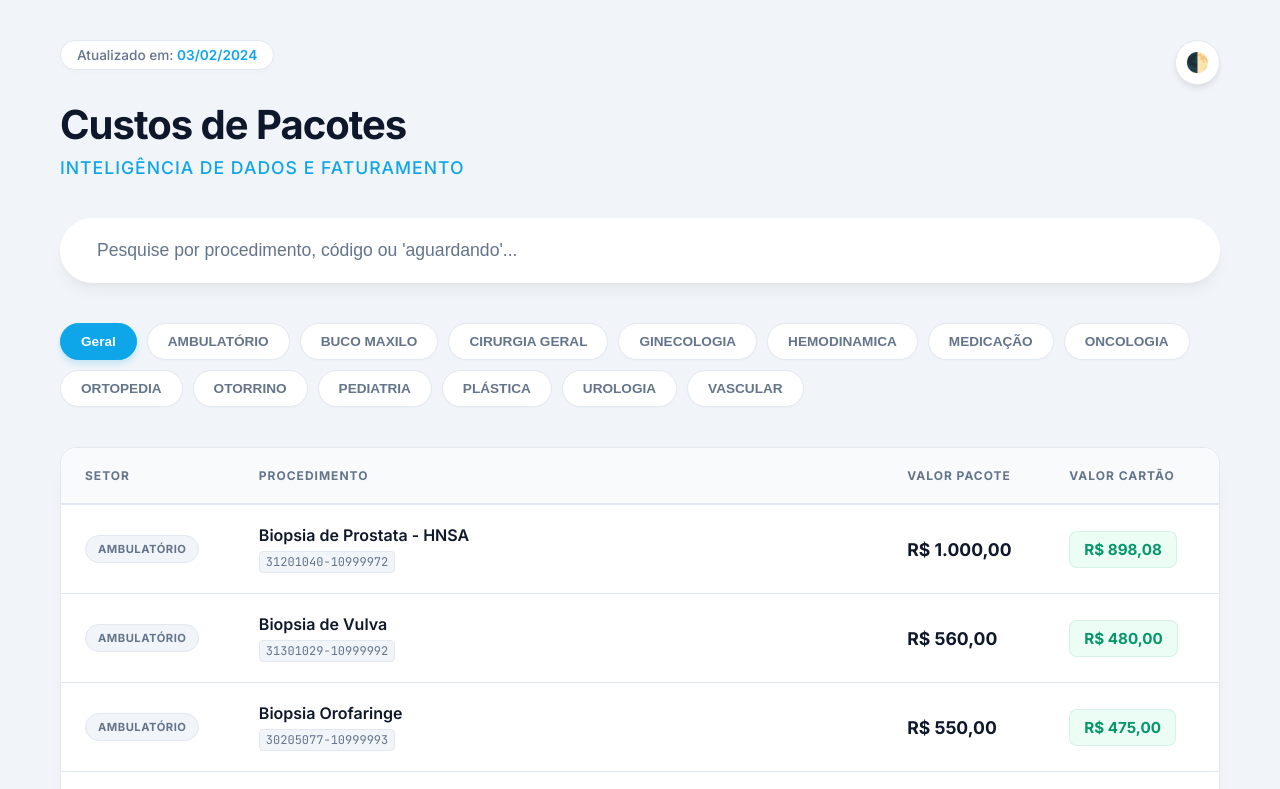
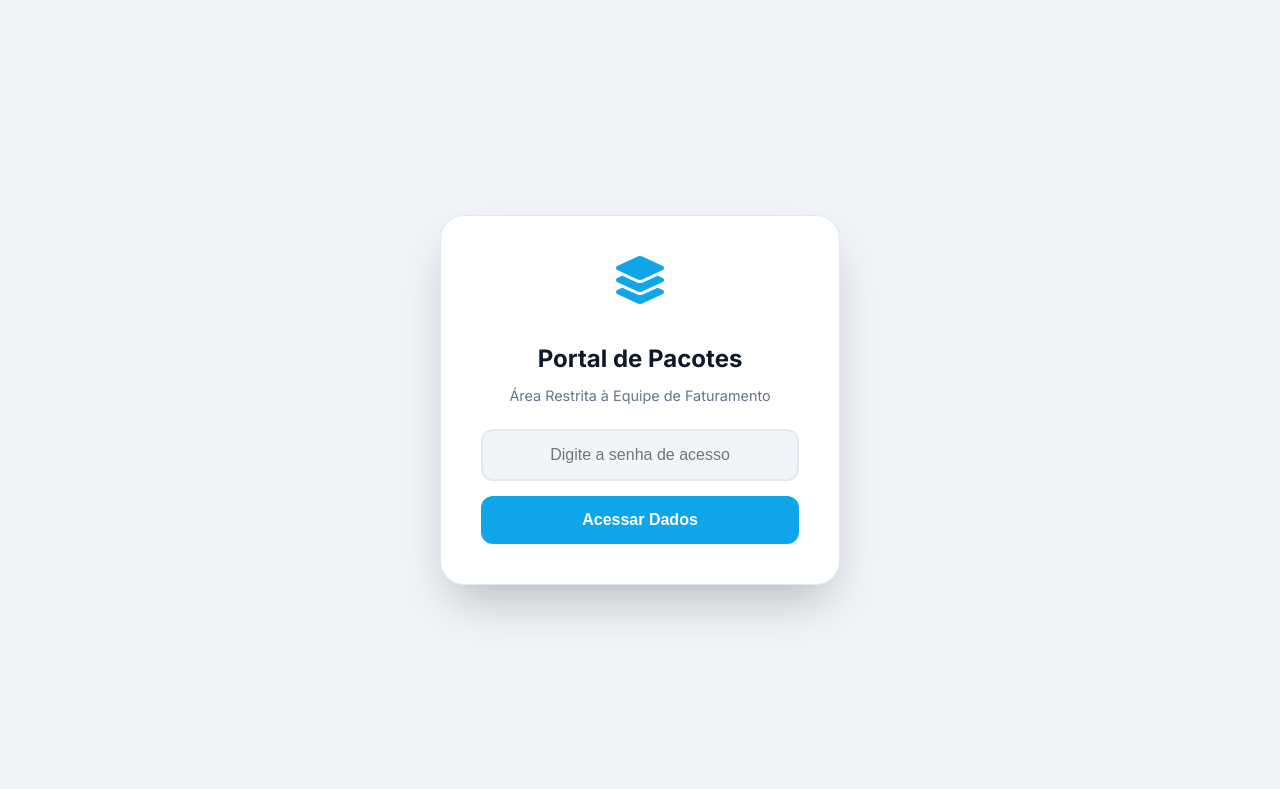
Before and after one commit to Matheus-Azambuja-1/dados-2, a plain HTML site: page pc.html in a window 1280 px wide. Shown: the top 789 px of the page. Drawn offline with Linux system fonts and the light colour scheme.

Commit message:
Implement login overlay and style adjustments
Added login overlay and updated styles for improved user experience.

```diff
--- a/pc.html
+++ b/pc.html
@@ -4,6 +4,7 @@
     <meta charset="UTF-8">
     <meta name="viewport" content="width=device-width, initial-scale=1.0">
     <title>Premium Portal | Grupo Azambuja</title>
+    <link rel="stylesheet" href="https://cdnjs.cloudflare.com/ajax/libs/font-awesome/6.4.0/css/all.min.css">
     <link href="https://fonts.googleapis.com/css2?family=Inter:wght@300;400;500;600;700&family=JetBrains+Mono:wght@400;500&display=swap" rel="stylesheet">
 
     <style>
@@ -25,23 +26,21 @@
 
         /* Paleta Modo Escuro (Dark Mode) */
         body.dark-mode {
-            --primary-dark: #f8fafc;      /* Texto principal mais claro */
-            --primary-light: #1e293b;     /* Fundo de cabeçalhos de tabela */
-            --accent-brand: #38bdf8;      /* Azul mais vibrante no escuro */
+            --primary-dark: #f8fafc;
+            --primary-light: #1e293b;
+            --accent-brand: #38bdf8;
             --accent-hover: #7dd3fc;
-            --text-main: #cbd5e1;         /* Texto padrão */
-            --text-muted: #94a3b8;        /* Texto secundário */
-            --border-light: #334155;      /* Bordas escuras */
-            --price-bg: rgba(5, 150, 105, 0.15); /* Fundo verde translúcido */
-            --price-text: #34d399;        /* Texto verde neon */
-            --bg-page: #0f172a;           /* Fundo da página (Slate 900) */
-            --card-bg: #1e293b;           /* Fundo dos cartões (Slate 800) */
+            --text-main: #cbd5e1;
+            --text-muted: #94a3b8;
+            --border-light: #334155;
+            --price-bg: rgba(5, 150, 105, 0.15);
+            --price-text: #34d399;
+            --bg-page: #0f172a;
+            --card-bg: #1e293b;
             --code-bg: #0f172a;
         }
 
-        * {
-            box-sizing: border-box;
-        }
+        * { box-sizing: border-box; }
 
         body {
             font-family: 'Inter', sans-serif;
@@ -53,6 +52,68 @@
             transition: background-color 0.3s ease, color 0.3s ease;
         }
 
+        /* Modal de Login */
+        #login-overlay {
+            position: fixed;
+            top: 0; left: 0;
+            width: 100%; height: 100%;
+            background: var(--bg-page);
+            z-index: 10000;
+            display: flex;
+            align-items: center;
+            justify-content: center;
+            backdrop-filter: blur(12px);
+            transition: all 0.5s ease;
+        }
+
+        .login-card {
+            background: var(--card-bg);
+            padding: 40px;
+            border-radius: 24px;
+            border: 1px solid var(--border-light);
+            box-shadow: 0 25px 50px -12px rgba(0,0,0,0.25);
+            text-align: center;
+            width: 90%;
+            max-width: 400px;
+        }
+
+        .login-card i {
+            font-size: 3rem;
+            color: var(--accent-brand);
+            margin-bottom: 20px;
+        }
+
+        .login-card input {
+            width: 100%;
+            padding: 15px;
+            border-radius: 12px;
+            border: 2px solid var(--border-light);
+            background: var(--bg-page);
+            color: var(--primary-dark);
+            font-size: 1rem;
+            margin-bottom: 15px;
+            outline: none;
+            text-align: center;
+        }
+
+        .login-card input:focus { border-color: var(--accent-brand); }
+
+        .login-card button {
+            width: 100%;
+            padding: 15px;
+            border-radius: 12px;
+            border: none;
+            background: var(--accent-brand);
+            color: white;
+            font-weight: 700;
+            cursor: pointer;
+            font-size: 1rem;
+            transition: 0.3s;
+        }
+
+        .login-card button:hover { background: var(--accent-hover); }
+
+        /* Estilos do Conteúdo Principal */
         .container {
             max-width: 1200px;
             margin: 0 auto;
@@ -60,7 +121,6 @@
             position: relative;
         }
 
-        /* Botão Tema Dark/Light */
         .theme-toggle {
             position: absolute;
             top: 40px;
@@ -80,11 +140,6 @@
             transition: all 0.3s ease;
         }
 
-        .theme-toggle:hover {
-            transform: scale(1.05);
-            border-color: var(--accent-brand);
-        }
-
         .update-badge {
             display: inline-block;
             background-color: var(--card-bg);
@@ -94,19 +149,7 @@
             color: var(--text-muted);
             margin-bottom: 30px;
             font-weight: 500;
-            box-shadow: 0 2px 4px rgba(0,0,0,0.02);
             border: 1px solid var(--border-light);
-            transition: all 0.3s ease;
-        }
-
-        #data-update {
-            color: var(--accent-brand);
-            font-weight: 600;
-        }
-
-        header {
-            margin-bottom: 40px;
-            text-align: left;
         }
 
         header h1 {
@@ -115,16 +158,6 @@
             color: var(--primary-dark);
             margin: 0;
             letter-spacing: -1px;
-            transition: color 0.3s ease;
-        }
-
-        header p {
-            color: var(--accent-brand);
-            font-size: 1.1rem;
-            margin-top: 8px;
-            font-weight: 500;
-            text-transform: uppercase;
-            letter-spacing: 1px;
         }
 
         .search-box {
@@ -132,16 +165,9 @@
             border: 2px solid transparent;
             padding: 5px;
             border-radius: 99px;
-            box-shadow: 0 10px 15px -3px rgba(0, 0, 0, 0.05), 0 4px 6px -2px rgba(0, 0, 0, 0.025);
+            box-shadow: 0 10px 15px -3px rgba(0, 0, 0, 0.05);
             display: flex;
             margin-bottom: 40px;
-            transition: all 0.3s ease;
-        }
-
-        .search-box:focus-within {
-            transform: translateY(-2px);
-            border-color: var(--accent-brand);
-            box-shadow: 0 10px 25px -5px rgba(14, 165, 233, 0.15);
         }
 
         #busca {
@@ -154,16 +180,7 @@
             color: var(--primary-dark);
         }
 
-        #busca::placeholder {
-            color: var(--text-muted);
-        }
-
-        .filters {
-            display: flex;
-            flex-wrap: wrap;
-            gap: 10px;
-            margin-bottom: 40px;
-        }
+        .filters { display: flex; flex-wrap: wrap; gap: 10px; margin-bottom: 40px; }
 
         .chip {
             padding: 10px 20px;
@@ -174,37 +191,20 @@
             font-weight: 600;
             color: var(--text-muted);
             cursor: pointer;
-            transition: all 0.2s ease;
-            box-shadow: 0 1px 2px rgba(0,0,0,0.02);
+            transition: 0.2s;
         }
 
-        .chip:hover {
-            border-color: var(--accent-brand);
-            color: var(--accent-brand);
-            transform: translateY(-1px);
-        }
-
-        .chip.active {
-            background: var(--accent-brand);
-            color: white;
-            border-color: var(--accent-brand);
-            box-shadow: 0 4px 6px rgba(14, 165, 233, 0.2);
-        }
+        .chip.active { background: var(--accent-brand); color: white; border-color: var(--accent-brand); }
 
         .table-card {
             background: var(--card-bg);
             border-radius: 16px;
             border: 1px solid var(--border-light);
             overflow: hidden;
-            box-shadow: 0 20px 25px -5px rgba(0, 0, 0, 0.03), 0 10px 10px -5px rgba(0, 0, 0, 0.02);
-            transition: all 0.3s ease;
+            box-shadow: 0 4px 6px rgba(0,0,0,0.02);
         }
 
-        table {
-            width: 100%;
-            border-collapse: collapse;
-        }
-
+        table { width: 100%; border-collapse: collapse; }
         thead th {
             padding: 20px 24px;
             text-align: left;
@@ -212,122 +212,53 @@
             font-size: 0.75rem;
             font-weight: 700;
             text-transform: uppercase;
-            letter-spacing: 1px;
             color: var(--text-muted);
             border-bottom: 2px solid var(--border-light);
-            transition: all 0.3s ease;
         }
 
-        tbody td {
-            padding: 20px 24px;
-            border-bottom: 1px solid var(--border-light);
-            font-size: 0.95rem;
-            vertical-align: middle;
-            transition: all 0.3s ease;
-        }
+        tbody td { padding: 20px 24px; border-bottom: 1px solid var(--border-light); font-size: 0.95rem; }
 
-        tr:last-child td { border-bottom: none; }
-        tr:hover td { background: var(--primary-light); }
-
-        .proc-name {
-            font-weight: 600;
-            color: var(--primary-dark);
-            display: block;
-            font-size: 1rem;
-        }
-
+        .proc-name { font-weight: 600; color: var(--primary-dark); display: block; }
         .proc-code {
             font-size: 0.75rem;
             color: var(--text-muted);
             font-family: 'JetBrains Mono', monospace;
-            margin-top: 6px;
-            display: inline-block;
             background: var(--code-bg);
             padding: 2px 6px;
             border-radius: 4px;
-            border: 1px solid var(--border-light);
         }
 
-        /* Estilo especial para quando aguarda cadastro */
-        .proc-code.pendente {
-            color: #ef4444; /* Red 500 */
-            background: rgba(239, 68, 68, 0.1);
-            border-color: rgba(239, 68, 68, 0.2);
-            font-weight: 600;
-        }
+        .proc-code.pendente { color: #ef4444; background: rgba(239, 68, 68, 0.1); font-weight: 600; }
+        .price-tag { background: var(--price-bg); color: var(--price-text); padding: 8px 14px; border-radius: 8px; font-weight: 700; }
 
-        .price-main {
-            font-weight: 700;
-            color: var(--primary-dark);
-            font-size: 1.1rem;
-        }
+        .sector-badge { font-size: 0.7rem; background: var(--code-bg); padding: 6px 12px; border-radius: 99px; font-weight: 700; text-transform: uppercase; }
 
-        .price-tag {
-            background: var(--price-bg);
-            color: var(--price-text);
-            padding: 8px 14px;
-            border-radius: 8px;
-            font-weight: 700;
-            display: inline-block;
-            border: 1px solid rgba(5, 150, 105, 0.1);
-        }
-
-        .sector-badge {
-            font-size: 0.7rem;
-            background: var(--code-bg);
-            padding: 6px 12px;
-            border-radius: 99px;
-            color: var(--text-muted);
-            font-weight: 700;
-            text-transform: uppercase;
-            letter-spacing: 0.5px;
-            display: inline-block;
-            border: 1px solid var(--border-light);
-        }
-
-        footer {
-            margin-top: 60px;
-            display: flex;
-            justify-content: space-between;
-            align-items: center;
-            padding-top: 30px;
-            border-top: 1px solid var(--border-light);
-        }
-
-        .count-info {
-            font-size: 0.9rem;
-            color: var(--text-muted);
-            font-weight: 500;
-        }
-
-        .brand {
-            font-size: 1.2rem;
-            font-weight: 800;
-            letter-spacing: 4px;
-            color: var(--text-muted);
-            text-transform: uppercase;
-        }
-
-        @media print {
-            .search-box, .filters, .update-badge, .theme-toggle { display: none; }
-            body { background: white; color: black; }
-            .table-card { border: none; box-shadow: none; background: white; }
-            header { text-align: center; border: none; padding: 0; }
-        }
+        @media print { .search-box, .filters, .theme-toggle, #login-overlay { display: none; } }
     </style>
 </head>
 <body>
+
+<div id="login-overlay">
+    <div class="login-card">
+        <i class="fa-solid fa-layer-group"></i> <h2 style="color: var(--primary-dark); margin-bottom: 5px;">Portal de Pacotes</h2>
+        <p style="color: var(--text-muted); margin-bottom: 25px; font-size: 0.9rem;">Área Restrita à Equipe de Faturamento</p>
+
+        <input type="password" id="pass-input" placeholder="Digite a senha de acesso">
+        <button onclick="validarAcesso()">Acessar Dados</button>
+        <p id="error-msg" style="color: #ef4444; font-size: 0.8rem; margin-top: 15px; display: none;">Senha incorreta. Tente novamente.</p>
+    </div>
+</div>
 
 <div class="container">
     <button class="theme-toggle" id="theme-btn" title="Alternar Modo Escuro/Claro">🌓</button>
 
     <div class="update-badge">
-        Atualizado em: <span id="data-update">03/02/2024</span>
+        Atualizado em: <span id="data-update">27/02/2026</span>
     </div>
 
     <header>
         <h1>Custos de Pacotes</h1>
-        <p>Inteligência de Dados e Faturamento</p>
+        <p style="color: var(--accent-brand); font-weight: 500; text-transform: uppercase; letter-spacing: 1px;">Inteligência de Dados e Faturamento</p>
     </header>
 
     <div class="search-box">
@@ -352,28 +283,51 @@
         </table>
     </div>
 
-    <footer>
-        <div class="count-info" id="counter">Buscando registros...</div>
-        <div class="brand">AZAMBUJA</div>
+    <footer style="margin-top: 60px; display: flex; justify-content: space-between; align-items: center; border-top: 1px solid var(--border-light); padding-top: 20px;">
+        <div class="count-info" id="counter" style="color: var(--text-muted); font-size: 0.9rem;">Buscando registros...</div>
+        <div class="brand" style="font-weight: 800; letter-spacing: 4px; color: var(--text-muted);">AZAMBUJA</div>
     </footer>
 </div>
 
 <script>
-    // Lógica do Modo Dark/Light
+    // --- LÓGICA DE LOGIN ---
+    const SENHA_CORRETA = "60033487"; // Defina sua senha aqui
+
+    function validarAcesso() {
+        const input = document.getElementById('pass-input');
+        const overlay = document.getElementById('login-overlay');
+        const error = document.getElementById('error-msg');
+
+        if (input.value === SENHA_CORRETA) {
+            overlay.style.opacity = '0';
+            setTimeout(() => { overlay.style.display = 'none'; }, 500);
+            sessionStorage.setItem('pc_access', 'true');
+        } else {
+            error.style.display = 'block';
+            input.style.borderColor = '#ef4444';
+            input.value = '';
+            input.focus();
+        }
+    }
+
+    document.getElementById('pass-input').addEventListener('keypress', (e) => {
+        if (e.key === 'Enter') validarAcesso();
+    });
+
+    // --- LÓGICA DE TEMA ---
     const themeBtn = document.getElementById('theme-btn');
     const savedTheme = localStorage.getItem('theme');
 
-    // Verifica se já existe um tema salvo ou prefere escuro nativamente
     if (savedTheme === 'dark' || (!savedTheme && window.matchMedia('(prefers-color-scheme: dark)').matches)) {
         document.body.classList.add('dark-mode');
     }
 
     themeBtn.addEventListener('click', () => {
         document.body.classList.toggle('dark-mode');
-        const isDark = document.body.classList.contains('dark-mode');
-        localStorage.setItem('theme', isDark ? 'dark' : 'light');
+        localStorage.setItem('theme', document.body.classList.contains('dark-mode') ? 'dark' : 'light');
     });
 
+    // --- BASE DE DADOS ---
     const DATA = [
         { s: "AMBULATÓRIO", p: "Biopsia de Prostata - HNSA", c: "31201040-10999972", v1: 1000.00, v2: 898.08 },
 { s: "AMBULATÓRIO", p: "Biopsia de Vulva", c: "31301029-10999992", v1: 560.00, v2: 480.00 },
@@ -629,6 +583,7 @@
 { s: "PEDIATRIA", p: "Postectomia - Pediatria", c: "91040195-11000054", v1: 2250.00, v2: 1960.00 },
     ];
 
+    // --- LÓGICA DE FILTROS E TABELA ---
     let currentFilter = "TODOS";
 
     function format(v) {
@@ -659,9 +614,7 @@
         const tbody = document.getElementById('tabela');
 
         const filtered = DATA.filter(d => {
-            // Regra para códigos vazios ("" ou só espaços) virarem "AGUARDANDO CADASTRO"
             const finalCode = d.c.trim() === "" ? "AGUARDANDO CADASTRO" : d.c;
-
             const mS = currentFilter === "TODOS" || d.s === currentFilter;
             const mB = d.p.toLowerCase().includes(search) || finalCode.toLowerCase().includes(search);
             return mS && mB;
@@ -670,7 +623,6 @@
         document.getElementById('counter').innerText = `${filtered.length} Procedimentos Localizados`;
 
         tbody.innerHTML = filtered.map(d => {
-            // Processa o código antes de renderizar
             const isPendente = d.c.trim() === "";
             const finalCode = isPendente ? "AGUARDANDO CADASTRO" : d.c;
             const codeClass = isPendente ? "proc-code pendente" : "proc-code";
@@ -682,15 +634,23 @@
                     <span class="proc-name">${d.p}</span>
                     <span class="${codeClass}">${finalCode}</span>
                 </td>
-                <td class="price-main">${format(d.v1)}</td>
+                <td class="price-main" style="font-weight:700; color: var(--primary-dark);">${format(d.v1)}</td>
                 <td><span class="price-tag">${format(d.v2)}</span></td>
             </tr>
         `}).join('');
     }
 
+    // --- EXECUÇÃO INICIAL ---
+    window.onload = () => {
+        // Verifica se já fez login nesta sessão
+        if (sessionStorage.getItem('pc_access') === 'true') {
+            document.getElementById('login-overlay').style.display = 'none';
+        }
+        initFilters();
+        render();
+    };
+
     document.getElementById('busca').addEventListener('input', render);
-    initFilters();
-    render();
 </script>
 
 </body>
```
